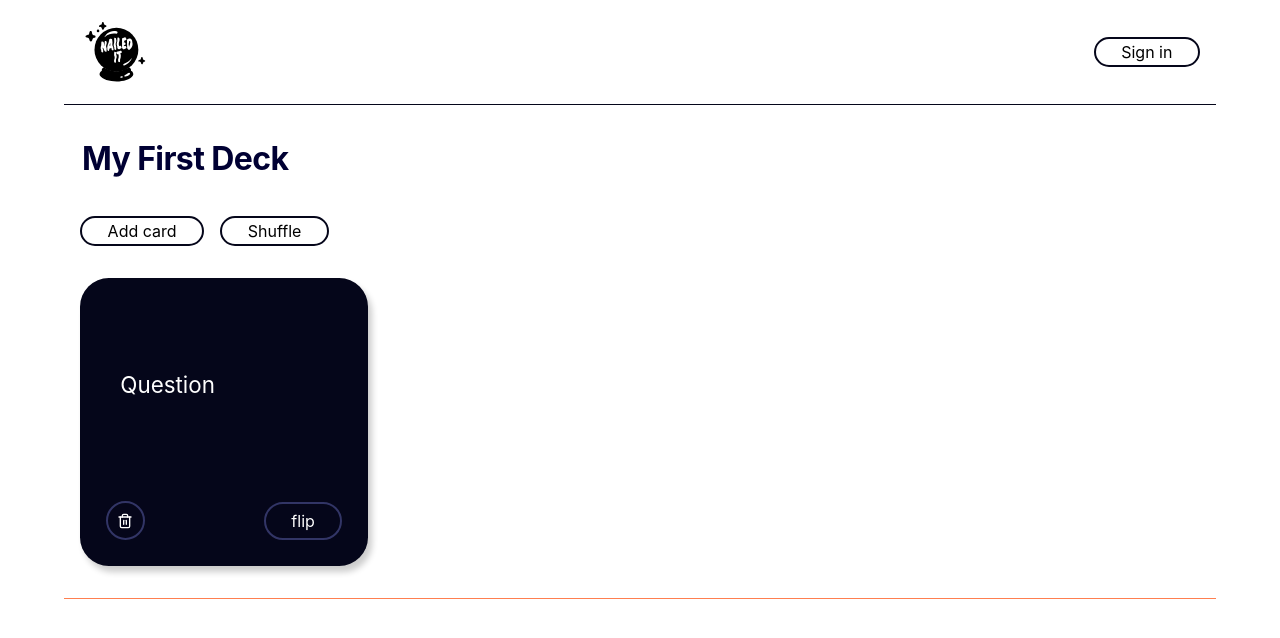
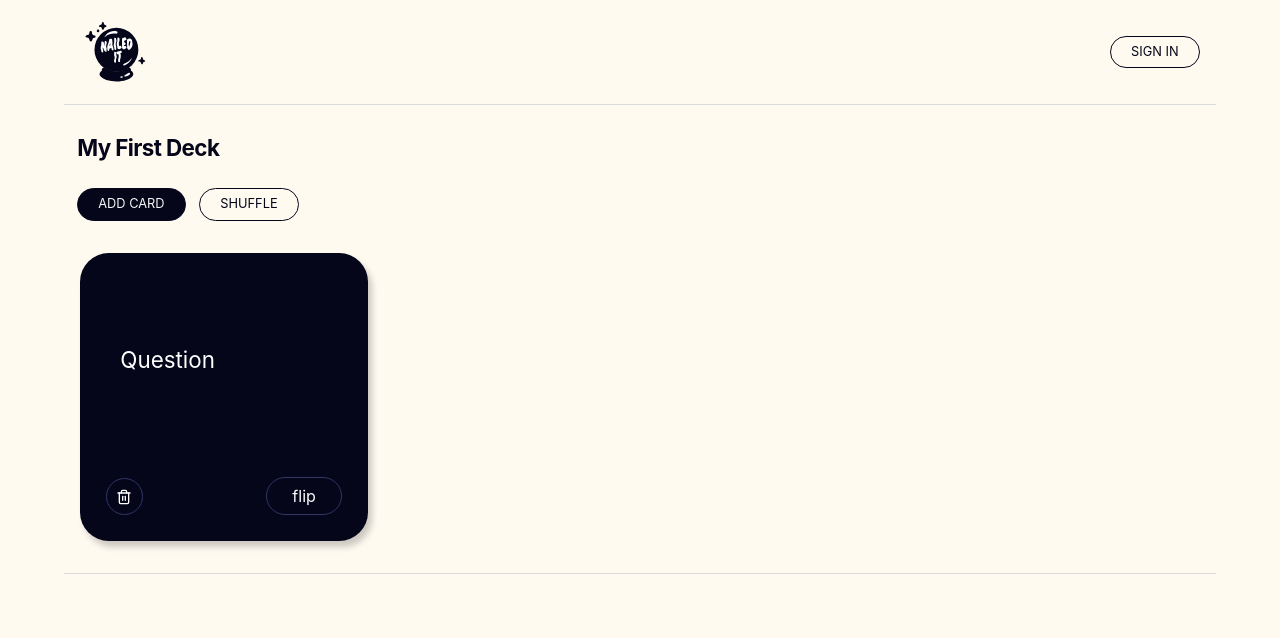
Before and after one commit to evilpaper/nailed-it, a React (Create React App) app: page / in a window 1280 px wide. Shown: the top 638 px of the page. Built offline with nearby package versions, Linux system fonts and the light colour scheme.

Commit message:
Clean up styling

```diff
--- a/src/components/App.js
+++ b/src/components/App.js
@@ -2,7 +2,7 @@ import React, { useState, useEffect } from "react";
 import Decks from "./Decks";
 import "./app.css";
 import nanoid from "nanoid";
-import nailedItLogo from "./nailed-it-logo-filled.svg";
+import nailedItLogo from "./nailed-it-logo.svg";
 import START_DECKS from "./START_DECKS";
 
 const LOCAL_STORAGE_KEY = "nailed-it.decks";
--- a/src/components/Card/styles.css
+++ b/src/components/Card/styles.css
@@ -36,7 +36,7 @@
 
 .back,
 .card__content--back {
-  background-color: antiquewhite;
+  background-color: white;
   color: #05061a;
 }
 
@@ -59,7 +59,7 @@
 }
 
 .card__delete:hover {
-  background-color: antiquewhite;
+  background-color: white;
   border-color: #05061a;
   color: #05061a;
 }
@@ -72,7 +72,7 @@
 .card__delete--back:hover {
   background-color: #05061a;
   border-color: #05061a;
-  color: antiquewhite;
+  color: white;
 }
 
 .card__edit {
@@ -119,7 +119,7 @@
 }
 
 .card__flip:hover {
-  background-color: antiquewhite;
+  background-color: white;
   border-color: #05061a;
   color: #05061a;
 }
--- a/src/components/Deck/Deck.jsx
+++ b/src/components/Deck/Deck.jsx
@@ -63,8 +63,12 @@ export default function Deck({
         maxLength="30"
       />
       <div className="deck__actions-menu">
-        <button onClick={onClickAddCard}>Add card</button>
-        <button onClick={onClickShuffleDeck}>Shuffle</button>
+        <button className="deck__add-card" onClick={onClickAddCard}>
+          Add card
+        </button>
+        <button className="deck__shuffle-cards" onClick={onClickShuffleDeck}>
+          Shuffle
+        </button>
       </div>
       <div className="deck__card-list">
         {transitions.map(({ item, props: { x, ...rest }, key }, index) => (
--- a/src/components/Deck/styles.css
+++ b/src/components/Deck/styles.css
@@ -13,9 +13,9 @@
   text-align: left;
   cursor: pointer;
   background-color: transparent;
-  font-size: 2em;
+  font-size: 1.4em;
   font-weight: 700;
-  color: #000033;
+  color: #05061a;
   letter-spacing: -0.6px;
 }
 
@@ -48,3 +48,17 @@
   padding: 0.6em;
   font-size: 0.8em;
 }
+
+.deck__add-card {
+  text-transform: uppercase;
+  line-height: 2em;
+  font-size: 0.8em;
+  background-color: #05061a;
+  color: whitesmoke;
+}
+
+.deck__shuffle-cards {
+  text-transform: uppercase;
+  line-height: 2em;
+  font-size: 0.8em;
+}
--- a/src/components/app.css
+++ b/src/components/app.css
@@ -4,7 +4,8 @@
 body {
   display: flex;
   justify-content: center;
-  background-color: g;
+  background-color: floralwhite;
+  font-family: Helvetica, sans-serif;
 }
 
 .app {
@@ -13,7 +14,7 @@ body {
 
 .header {
   width: 100%;
-  border-bottom: 1px solid #05061a;
+  border-bottom: 1px solid gainsboro;
   display: flex;
   justify-content: space-between;
   align-items: center;
@@ -22,17 +23,19 @@ body {
 
 button {
   background-color: transparent;
-  border: 2px solid #05061a;
+  border: 1px solid #05061a;
   border-radius: 2em;
   line-height: 2em;
   margin-left: 1em;
   padding-left: 1.6em;
   padding-right: 1.6em;
-  font-weight: 700;
+  padding-top: 0.2em;
+  padding-bottom: 0.2em;
+  color: #05061a;
 }
 
 button:hover {
-  background-color: coral;
+  background-color: #05061a;
   color: whitesmoke;
 }
 
@@ -48,11 +51,17 @@ h2 {
 }
 
 .divider {
-  background-color: coral;
+  background-color: gainsboro;
   width: 100%;
   height: 1px;
   margin-top: 1em;
   margin-bottom: 1em;
+}
+
+#sign-in {
+  text-transform: uppercase;
+  line-height: 2em;
+  font-size: 0.8em;
 }
 
 @media (max-width: 599px) {
```
Also changed, not shown: src/components/nailed-it-logo.svg.
